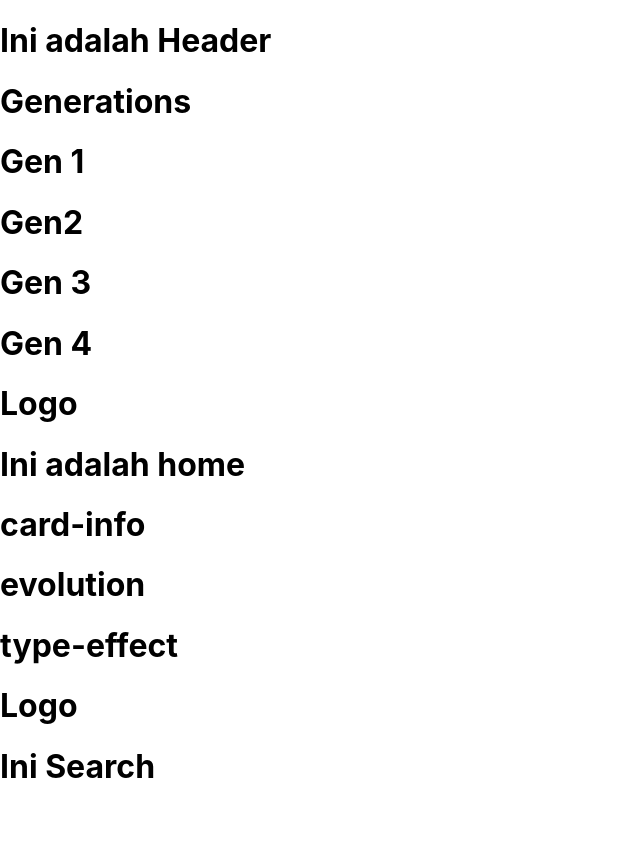
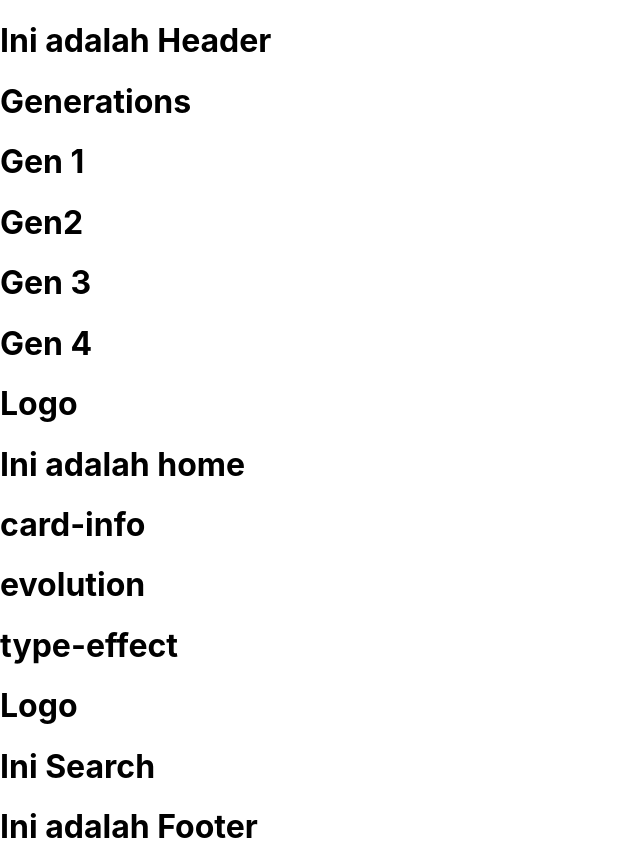
Before and after one commit to deadpool-leher/front_end_exrc13, a React (Create React App) app: page / in a window 1280 px wide. Shown: the whole page, without its empty margins (0-640 px from the left). Before the commit the page ends 807 px from the top, so only its background shows below. Built offline with nearby package versions, Linux system fonts and the light colour scheme.

Commit message:
adding components

```diff
--- a/src/App.js
+++ b/src/App.js
@@ -1,12 +1,14 @@
 import React from "react";
 import Header from "./components/Header";
 import Home from "./components/Home";
+import Footer from "./components/Footer"
 
 const App = () => {
   return (
     <div>
       <Header title="Ini adalah Header" />
       <Home title="Ini adalah home" />
+      <Footer title="Ini adalah Footer" />
     </div>
   );
 };
--- a/footer/footer.js
+++ b/src/components/Footer/index.js
@@ -2,9 +2,8 @@ const Footer = (props) => {
     return (
       <div>
         <h1>{props.title}</h1>
-        <p>{props.description}</p>
       </div>
     );
   };
 
-  export default Footer;
+  export default Footer;
--- a/src/components/search/index.js
+++ b/src/components/search/index.js
@@ -1,5 +1,5 @@
-const search = () => {
+const Search = () => {
     return <h1> Ini Search </h1>;
   };
 
-  export default search;
+  export default Search;
```
